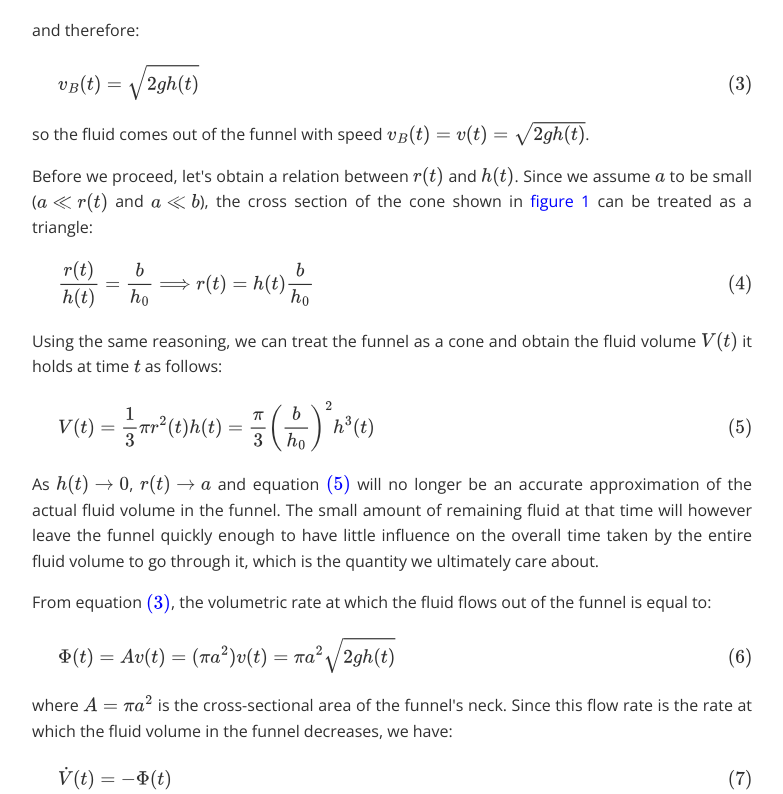
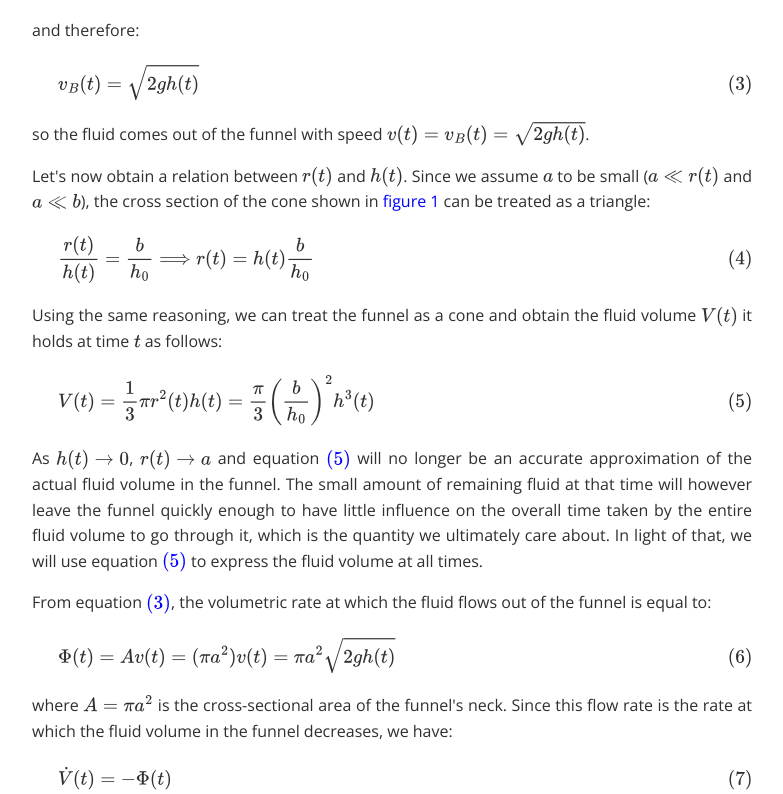
Before and after one commit to dassencio/blog, a Vue app: page /23 in a window 1280 px wide. Shown: the part 1406-2200 px from the top of the page, without its empty margins (248-1031 px from the left). Built offline with nearby package versions, Linux system fonts and the light colour scheme; a small style sheet from the web is missing; what vue3-highlightjs would draw is missing.

Commit message:
Improve post text

```diff
--- a/src/posts/23.vue
+++ b/src/posts/23.vue
@@ -73,15 +73,15 @@
   <EquationBlock> v_B(t) = \sqrt{2gh(t)} \label{eq_vB} </EquationBlock>
 
   <p>
-    so the fluid comes out of the funnel with speed $v_B(t) = v(t) =
+    so the fluid comes out of the funnel with speed $v(t) = v_B(t) =
     \sqrt{2gh(t)}$.
   </p>
 
   <p>
-    Before we proceed, let's obtain a relation between $r(t)$ and $h(t)$. Since
-    we assume $a$ to be small ($a \ll r(t)$ and $a \ll b$), the cross section of
-    the cone shown in <FigureLink :figureNumber="1">figure 1</FigureLink> can be
-    treated as a triangle:
+    Let's now obtain a relation between $r(t)$ and $h(t)$. Since we assume $a$
+    to be small ($a \ll r(t)$ and $a \ll b$), the cross section of the cone
+    shown in <FigureLink :figureNumber="1">figure 1</FigureLink> can be treated
+    as a triangle:
   </p>
 
   <EquationBlock>
@@ -104,7 +104,8 @@
     the funnel. The small amount of remaining fluid at that time will however
     leave the funnel quickly enough to have little influence on the overall time
     taken by the entire fluid volume to go through it, which is the quantity we
-    ultimately care about.
+    ultimately care about. In light of that, we will use equation
+    \eqref{eq_volume} to express the fluid volume at all times.
   </p>
 
   <p>
```
